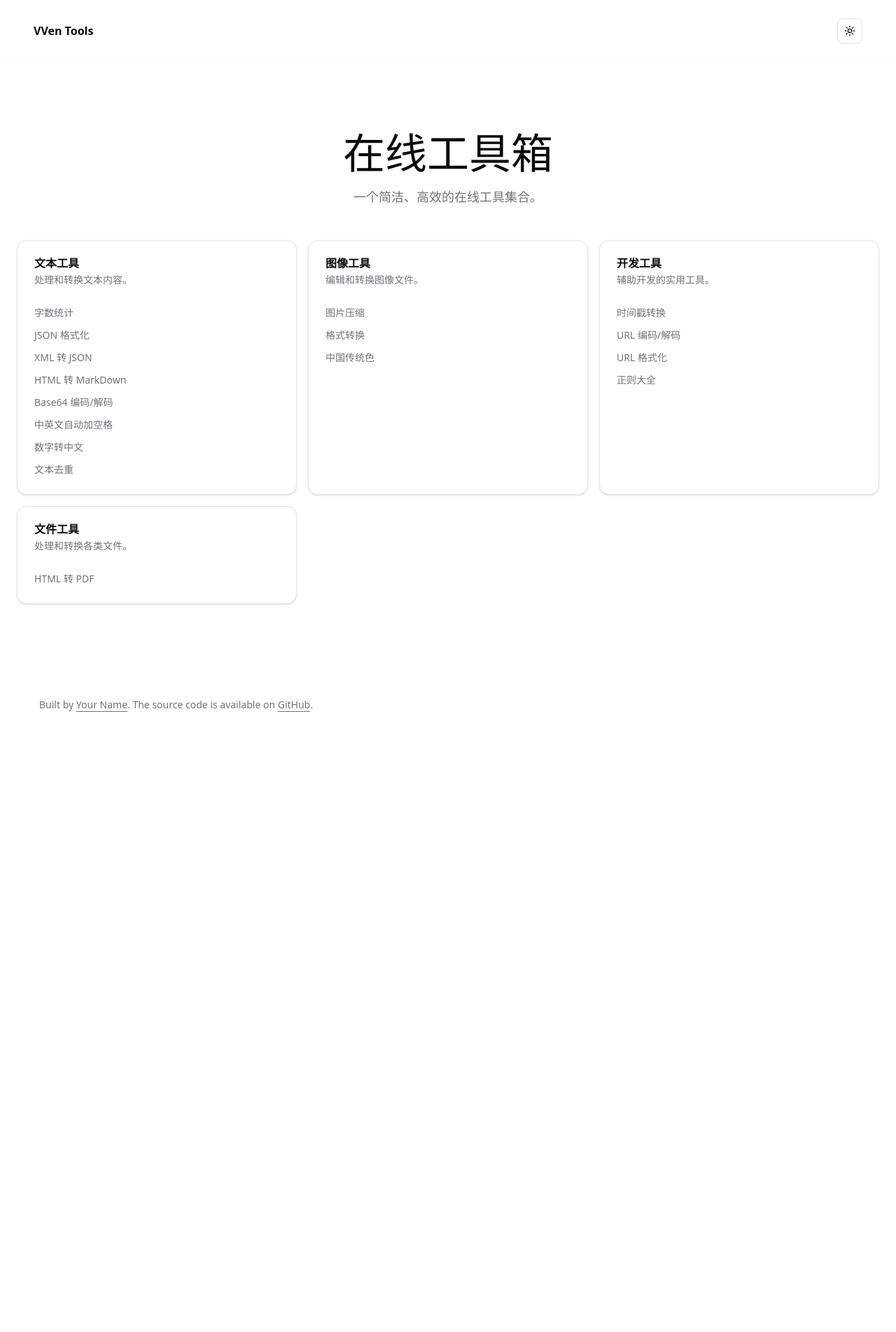
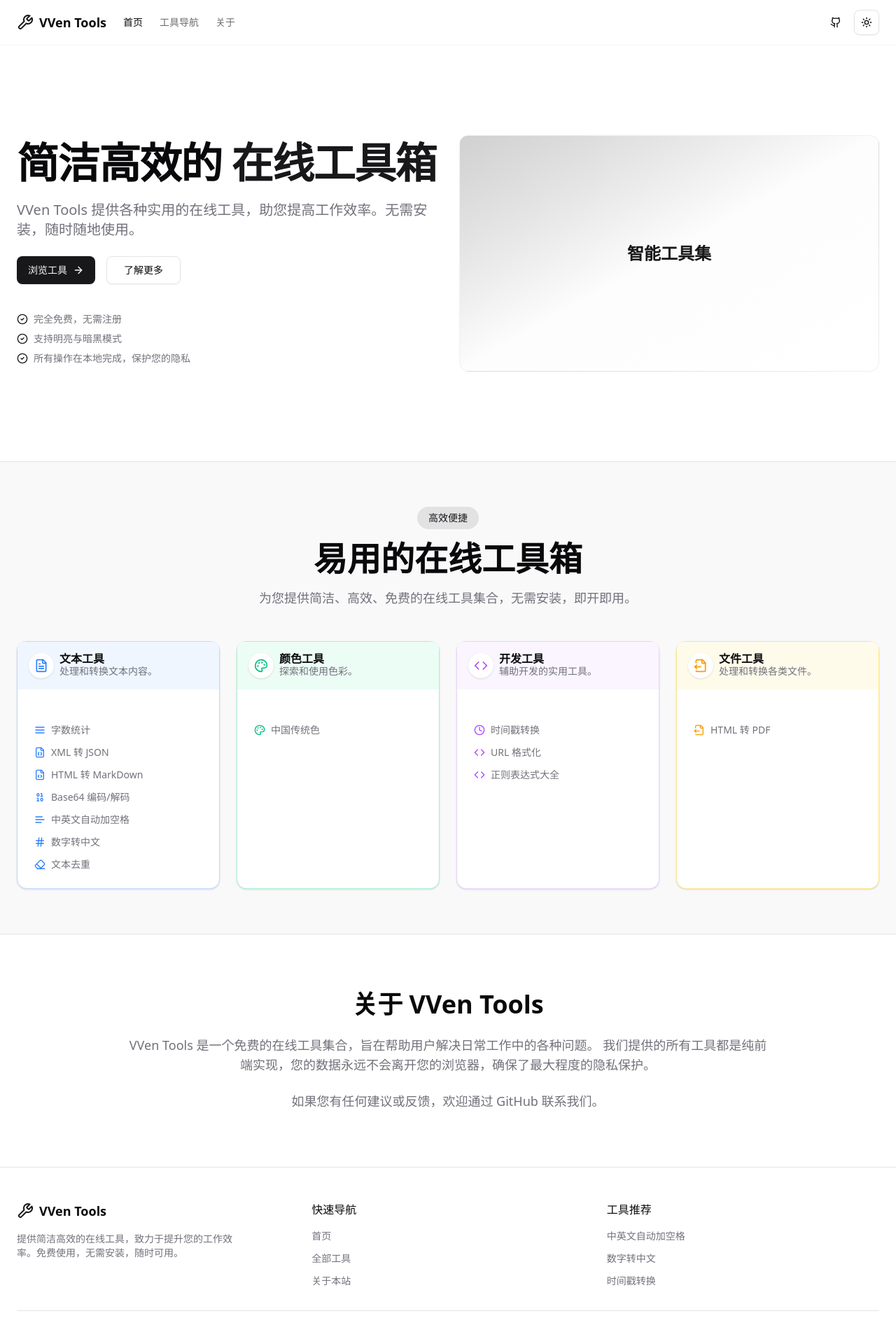
Before and after one commit to liwenka1/vven-tools, a Next.js app: page / in a window 1280 px wide. Shown: the top 1903 px of the page at 70% size. Before the commit the page ends 1055 px from the top, so only its background shows below. Built offline with nearby package versions, Linux system fonts and the light colour scheme.

Commit message:
feat: 首页样式优化

```diff
--- a/app/(site)/page.tsx
+++ b/app/(site)/page.tsx
@@ -1,15 +1,84 @@
 import Header from "@/components/site/Header";
 import ToolCategories from "@/components/site/ToolCategories";
 import Footer from "@/components/site/Footer";
+import { ArrowRight, CheckCircle2 } from "lucide-react";
+import { Button } from "@/components/ui/button";
+import Link from "next/link";
 
-const Site = () => {
+export default function Home() {
   return (
-    <>
+    <div className="flex min-h-screen flex-col">
       <Header />
-      <ToolCategories />
+
+      {/* Hero Section */}
+      <section className="container py-12 md:py-20 lg:py-32">
+        <div className="grid grid-cols-1 items-center gap-8 md:grid-cols-2">
+          <div className="flex flex-col space-y-6">
+            <h1 className="font-heading text-4xl font-bold tracking-tight md:text-5xl lg:text-6xl">
+              简洁高效的 <span className="text-primary">在线工具箱</span>
+            </h1>
+            <p className="text-muted-foreground max-w-[600px] text-base md:text-xl">
+              VVen Tools 提供各种实用的在线工具，助您提高工作效率。无需安装，随时随地使用。
+            </p>
+            <div className="flex flex-col space-y-4 sm:flex-row sm:space-x-4 sm:space-y-0">
+              <Button asChild size="lg" className="gap-2">
+                <Link href="#features">
+                  浏览工具
+                  <ArrowRight className="h-4 w-4" />
+                </Link>
+              </Button>
+              <Button asChild variant="outline" size="lg">
+                <Link href="#about">
+                  了解更多
+                </Link>
+              </Button>
+            </div>
+            <div className="flex flex-col space-y-2 pt-4">
+              <div className="flex items-center gap-2">
+                <CheckCircle2 className="h-4 w-4 text-primary" />
+                <p className="text-sm text-muted-foreground">完全免费，无需注册</p>
+              </div>
+              <div className="flex items-center gap-2">
+                <CheckCircle2 className="h-4 w-4 text-primary" />
+                <p className="text-sm text-muted-foreground">支持明亮与暗黑模式</p>
+              </div>
+              <div className="flex items-center gap-2">
+                <CheckCircle2 className="h-4 w-4 text-primary" />
+                <p className="text-sm text-muted-foreground">所有操作在本地完成，保护您的隐私</p>
+              </div>
+            </div>
+          </div>
+          <div className="hidden md:block">
+            {/* You can add an illustration here if needed */}
+            <div className="aspect-video rounded-xl bg-gradient-to-br from-primary/20 via-muted/20 to-background border border-border/50 flex items-center justify-center">
+              <h3 className="text-2xl font-semibold text-primary">智能工具集</h3>
+            </div>
+          </div>
+        </div>
+      </section>
+
+      {/* Features Section */}
+      <section id="features" className="border-t bg-muted/50">
+        <ToolCategories />
+      </section>
+
+      {/* About Section */}
+      <section id="about" className="container py-12 md:py-20 border-t">
+        <div className="mx-auto max-w-[58rem] space-y-6 text-center">
+          <h2 className="font-heading text-3xl font-bold leading-[1.1] sm:text-3xl md:text-4xl">
+            关于 VVen Tools
+          </h2>
+          <p className="text-muted-foreground leading-normal sm:text-lg sm:leading-7">
+            VVen Tools 是一个免费的在线工具集合，旨在帮助用户解决日常工作中的各种问题。
+            我们提供的所有工具都是纯前端实现，您的数据永远不会离开您的浏览器，确保了最大程度的隐私保护。
+          </p>
+          <p className="text-muted-foreground leading-normal sm:text-lg sm:leading-7">
+            如果您有任何建议或反馈，欢迎通过 GitHub 联系我们。
+          </p>
+        </div>
+      </section>
+
       <Footer />
-    </>
+    </div>
   );
-};
-
-export default Site;
+}
--- a/components/site/Footer.tsx
+++ b/components/site/Footer.tsx
@@ -1,28 +1,71 @@
+import { Wrench, Github } from "lucide-react";
+import Link from "next/link";
+
 const Footer = () => {
+  const currentYear = new Date().getFullYear();
+
   return (
-    <footer className="container py-6 md:px-8 md:py-0">
-      <div className="container flex flex-col items-center justify-between gap-4 md:h-24 md:flex-row">
-        <p className="text-muted-foreground text-center text-sm leading-loose text-balance md:text-left">
-          Built by{" "}
-          <a
-            href="https://github.com/your-github-username" // Replace with your actual GitHub link
-            target="_blank"
-            rel="noreferrer"
-            className="font-medium underline underline-offset-4"
-          >
-            Your Name
-          </a>
-          . The source code is available on{" "}
-          <a
-            href="https://github.com/your-github-username/vven-tools" // Replace with your actual repo link
-            target="_blank"
-            rel="noreferrer"
-            className="font-medium underline underline-offset-4"
-          >
-            GitHub
-          </a>
-          .
-        </p>
+    <footer className="bg-background border-t">
+      <div className="container py-8 md:py-12">
+        <div className="grid grid-cols-1 gap-8 md:grid-cols-3">
+          <div className="flex flex-col space-y-4">
+            <div className="flex items-center space-x-2">
+              <Wrench className="h-6 w-6 text-primary" />
+              <span className="font-bold text-lg">VVen Tools</span>
+            </div>
+            <p className="text-muted-foreground text-sm max-w-xs">
+              提供简洁高效的在线工具，致力于提升您的工作效率。免费使用，无需安装，随时可用。
+            </p>
+          </div>
+
+          <div>
+            <h3 className="font-medium text-base mb-4">快速导航</h3>
+            <nav className="flex flex-col space-y-3">
+              <Link href="/" className="text-muted-foreground hover:text-primary text-sm transition-colors">
+                首页
+              </Link>
+              <Link href="#features" className="text-muted-foreground hover:text-primary text-sm transition-colors">
+                全部工具
+              </Link>
+              <Link href="#about" className="text-muted-foreground hover:text-primary text-sm transition-colors">
+                关于本站
+              </Link>
+            </nav>
+          </div>
+
+          <div>
+            <h3 className="font-medium text-base mb-4">工具推荐</h3>
+            <nav className="flex flex-col space-y-3">
+              <Link href="/tools/text/text-autospace" className="text-muted-foreground hover:text-primary text-sm transition-colors">
+                中英文自动加空格
+              </Link>
+              <Link href="/tools/text/number-to-chinese" className="text-muted-foreground hover:text-primary text-sm transition-colors">
+                数字转中文
+              </Link>
+              <Link href="/tools/date-time/timestamp-converter" className="text-muted-foreground hover:text-primary text-sm transition-colors">
+                时间戳转换
+              </Link>
+            </nav>
+          </div>
+        </div>
+
+        <div className="mt-8 border-t pt-8 flex flex-col md:flex-row justify-between items-center">
+          <p className="text-muted-foreground text-sm">
+            © {currentYear} VVen Tools. 保留所有权利。
+          </p>
+
+          <div className="flex items-center space-x-4 mt-4 md:mt-0">
+            <a
+              href="https://github.com/your-github-username/vven-tools"
+              target="_blank"
+              rel="noopener noreferrer"
+              className="text-muted-foreground hover:text-foreground transition-colors"
+              aria-label="GitHub"
+            >
+              <Github className="h-5 w-5" />
+            </a>
+          </div>
+        </div>
       </div>
     </footer>
   );
--- a/components/site/Header.tsx
+++ b/components/site/Header.tsx
@@ -1,25 +1,42 @@
 import Link from "next/link";
 import { ModeToggle } from "@/components/mode-toggle";
+import { Wrench, Github } from "lucide-react";
+import { Button } from "@/components/ui/button";
 
 const Header = () => {
   return (
-    <header className="border-border/40 bg-background/95 supports-[backdrop-filter]:bg-background/60 sticky top-0 z-50 container w-full border-b backdrop-blur">
-      <div className="container flex h-14 max-w-screen-2xl items-center">
-        <div className="mr-4 hidden md:flex">
+    <header className="sticky top-0 z-50 w-full border-b border-border/40 bg-background/95 backdrop-blur supports-[backdrop-filter]:bg-background/60">
+      <div className="container flex h-16 max-w-screen-2xl items-center">
+        <div className="mr-4 flex items-center">
           <Link href="/" className="mr-6 flex items-center space-x-2">
-            {/* <Icons.logo className="h-6 w-6" /> */}
-            <span className="hidden font-bold sm:inline-block">VVen Tools</span>
+            <Wrench className="h-6 w-6 text-primary" />
+            <span className="hidden font-bold sm:inline-block text-lg">VVen Tools</span>
           </Link>
-          <nav className="flex items-center gap-6 text-sm">
-            {/* Add Nav Links Here if needed */}
-            {/* Example: <Link href="/tools" className="transition-colors hover:text-foreground/80 text-foreground/60">Tools</Link> */}
+          <nav className="hidden items-center gap-6 text-sm font-medium md:flex">
+            <Link href="/" className="transition-colors hover:text-primary">
+              首页
+            </Link>
+            <Link href="#features" className="text-foreground/60 transition-colors hover:text-foreground">
+              工具导航
+            </Link>
+            <Link href="#about" className="text-foreground/60 transition-colors hover:text-foreground">
+              关于
+            </Link>
           </nav>
         </div>
-        <div className="flex flex-1 items-center justify-between space-x-2 md:justify-end">
-          <nav className="flex items-center">
+        <div className="flex flex-1 items-center justify-end space-x-4">
+          <nav className="flex items-center space-x-2">
+            <Button asChild variant="ghost" size="icon">
+              <a
+                href="https://github.com/your-github-username/vven-tools"
+                target="_blank"
+                rel="noopener noreferrer"
+                aria-label="GitHub"
+              >
+                <Github className="h-5 w-5" />
+              </a>
+            </Button>
             <ModeToggle />
-            {/* Add other buttons like Login/Signup if needed */}
-            {/* Example: <Button variant="outline" size="sm">Login</Button> */}
           </nav>
         </div>
       </div>
--- a/components/site/ToolCategories.tsx
+++ b/components/site/ToolCategories.tsx
@@ -1,73 +1,149 @@
 import { Card, CardHeader, CardTitle, CardDescription, CardContent } from "@/components/ui/card";
 import Link from "next/link";
+import {
+  FileText,
+  Clock,
+  Code,
+  FileOutput,
+  AlignJustify,
+  Palette,
+  Hash,
+  Text,
+  FileCode,
+  FileJson,
+  Eraser,
+  Binary
+} from "lucide-react";
 
-// Placeholder data for tool categories
+// Only include tools that are actually implemented
 const categories = [
   {
     title: "文本工具",
     description: "处理和转换文本内容。",
+    icon: <FileText className="h-5 w-5 text-blue-500" />,
+    color: "bg-blue-50 dark:bg-blue-950/30",
+    borderColor: "border-blue-200 dark:border-blue-800",
     tools: [
-      { name: "字数统计", href: "/tools/text/word-count" },
-      { name: "JSON 格式化", href: "/tools/text/json-formatter" },
-      { name: "XML 转 JSON", href: "/tools/text/xml-to-json" },
-      { name: "HTML 转 MarkDown", href: "/tools/text/html-to-markdown" },
-      { name: "Base64 编码/解码", href: "/tools/text/base64-encoder-decoder" },
-      { name: "中英文自动加空格", href: "/tools/text/text-autospace" },
-      { name: "数字转中文", href: "/tools/text/number-to-chinese" },
-      { name: "文本去重", href: "/tools/text/remove-duplicate" }
+      {
+        name: "字数统计",
+        href: "/tools/text/word-count",
+        icon: <AlignJustify className="mr-2 h-4 w-4 text-blue-500" />
+      },
+      {
+        name: "XML 转 JSON",
+        href: "/tools/text/xml-to-json",
+        icon: <FileJson className="mr-2 h-4 w-4 text-blue-500" />
+      },
+      {
+        name: "HTML 转 MarkDown",
+        href: "/tools/text/html-to-markdown",
+        icon: <FileCode className="mr-2 h-4 w-4 text-blue-500" />
+      },
+      {
+        name: "Base64 编码/解码",
+        href: "/tools/text/base64-encoder-decoder",
+        icon: <Binary className="mr-2 h-4 w-4 text-blue-500" />
+      },
+      {
+        name: "中英文自动加空格",
+        href: "/tools/text/text-autospace",
+        icon: <Text className="mr-2 h-4 w-4 text-blue-500" />
+      },
+      {
+        name: "数字转中文",
+        href: "/tools/text/number-to-chinese",
+        icon: <Hash className="mr-2 h-4 w-4 text-blue-500" />
+      },
+      {
+        name: "文本去重",
+        href: "/tools/text/remove-duplicate",
+        icon: <Eraser className="mr-2 h-4 w-4 text-blue-500" />
+      }
     ]
   },
   {
-    title: "图像工具",
-    description: "编辑和转换图像文件。",
+    title: "颜色工具",
+    description: "探索和使用色彩。",
+    icon: <Palette className="h-5 w-5 text-emerald-500" />,
+    color: "bg-emerald-50 dark:bg-emerald-950/30",
+    borderColor: "border-emerald-200 dark:border-emerald-800",
     tools: [
-      { name: "图片压缩", href: "/tools/image/compressor" },
-      { name: "格式转换", href: "/tools/image/converter" },
-      { name: "中国传统色", href: "/tools/colors/china-colors" }
+      {
+        name: "中国传统色",
+        href: "/tools/colors/china-colors",
+        icon: <Palette className="mr-2 h-4 w-4 text-emerald-500" />
+      }
     ]
   },
   {
     title: "开发工具",
     description: "辅助开发的实用工具。",
+    icon: <Code className="h-5 w-5 text-purple-500" />,
+    color: "bg-purple-50 dark:bg-purple-950/30",
+    borderColor: "border-purple-200 dark:border-purple-800",
     tools: [
-      { name: "时间戳转换", href: "/tools/date-time/timestamp-converter" },
-      { name: "URL 编码/解码", href: "/tools/dev/url-codec" },
-      { name: "URL 格式化", href: "/tools/dev/url-formatter" },
-      { name: "正则大全", href: "/tools/dev/regex-collection" }
+      {
+        name: "时间戳转换",
+        href: "/tools/date-time/timestamp-converter",
+        icon: <Clock className="mr-2 h-4 w-4 text-purple-500" />
+      },
+      { name: "URL 格式化", href: "/tools/dev/url-formatter", icon: <Code className="mr-2 h-4 w-4 text-purple-500" /> },
+      {
+        name: "正则表达式大全",
+        href: "/tools/dev/regex-collection",
+        icon: <Code className="mr-2 h-4 w-4 text-purple-500" />
+      }
     ]
   },
   {
     title: "文件工具",
     description: "处理和转换各类文件。",
-    tools: [{ name: "HTML 转 PDF", href: "/tools/file/html-to-pdf" }]
+    icon: <FileOutput className="h-5 w-5 text-amber-500" />,
+    color: "bg-amber-50 dark:bg-amber-950/30",
+    borderColor: "border-amber-200 dark:border-amber-800",
+    tools: [
+      {
+        name: "HTML 转 PDF",
+        href: "/tools/file/html-to-pdf",
+        icon: <FileOutput className="mr-2 h-4 w-4 text-amber-500" />
+      }
+    ]
   }
-  // Add more categories as needed
 ];
 
 const ToolCategories = () => {
   return (
-    <section className="container py-8 md:py-12 lg:py-24">
+    <section className="container py-8 md:py-12 lg:py-16">
       <div className="mx-auto flex max-w-[58rem] flex-col items-center space-y-4 text-center">
-        <h2 className="font-heading text-3xl leading-[1.1] sm:text-3xl md:text-6xl">在线工具箱</h2>
+        <span className="bg-primary/10 text-primary rounded-full px-4 py-1.5 text-sm font-medium">高效便捷</span>
+        <h2 className="font-heading text-3xl leading-[1.1] font-bold sm:text-3xl md:text-5xl">易用的在线工具箱</h2>
         <p className="text-muted-foreground max-w-[85%] leading-normal sm:text-lg sm:leading-7">
-          一个简洁、高效的在线工具集合。
+          为您提供简洁、高效、免费的在线工具集合，无需安装，即开即用。
         </p>
       </div>
-      <div className="mt-12 grid gap-4 md:grid-cols-2 lg:grid-cols-3">
+
+      <div className="mt-12 grid gap-6 md:grid-cols-2 lg:grid-cols-2 xl:grid-cols-4">
         {categories.map((category) => (
-          <Card key={category.title}>
-            <CardHeader>
-              <CardTitle>{category.title}</CardTitle>
-              <CardDescription>{category.description}</CardDescription>
+          <Card
+            key={category.title}
+            className={`border ${category.borderColor} pt-0 transition-all duration-200 hover:shadow-md`}
+          >
+            <CardHeader className={`${category.color} flex flex-row items-center gap-2 rounded-t-lg p-4`}>
+              <div className="rounded-full bg-white p-2 shadow-sm dark:bg-gray-800">{category.icon}</div>
+              <div>
+                <CardTitle>{category.title}</CardTitle>
+                <CardDescription>{category.description}</CardDescription>
+              </div>
             </CardHeader>
-            <CardContent>
-              <ul className="space-y-2">
+            <CardContent className="pt-6">
+              <ul className="space-y-3">
                 {category.tools.map((tool) => (
-                  <li key={tool.name}>
+                  <li key={tool.name} className="transition-all duration-200 hover:translate-x-1">
                     <Link
                       href={tool.href}
-                      className="text-muted-foreground hover:text-foreground text-sm transition-colors"
+                      className="text-muted-foreground hover:text-foreground flex items-center text-sm transition-colors"
                     >
+                      {tool.icon}
                       {tool.name}
                     </Link>
                   </li>
```
